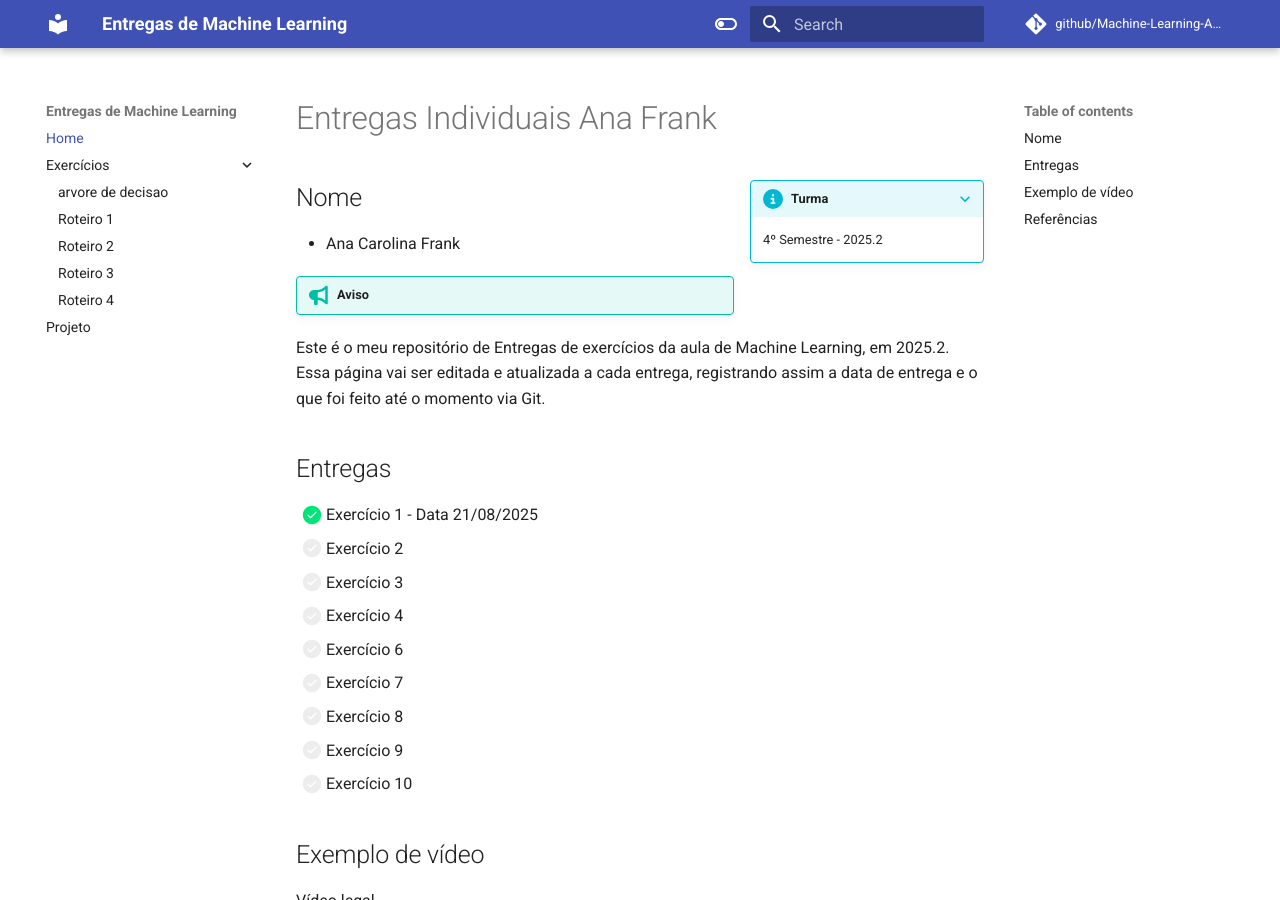
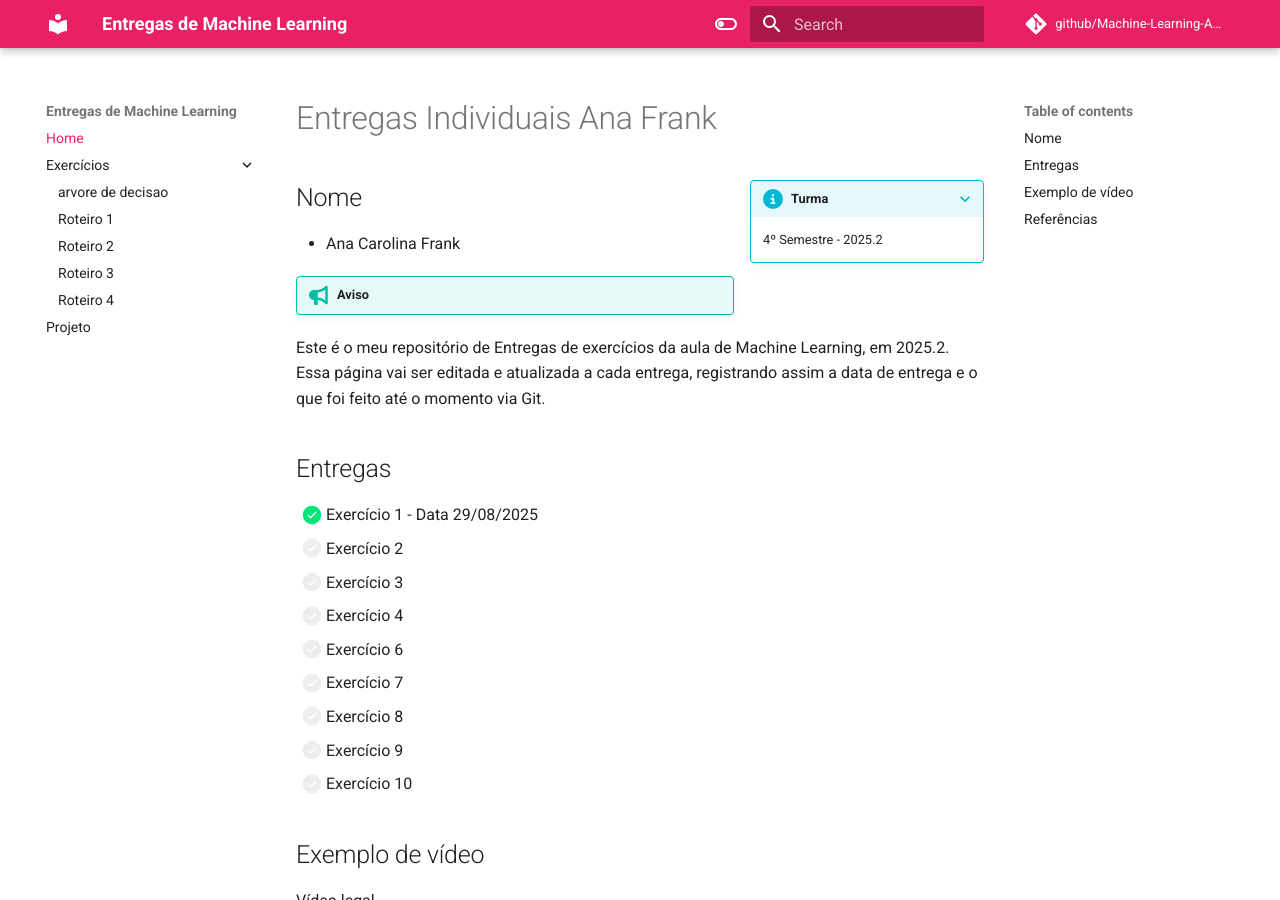
Before and after one commit to bligui/Machine-Learning-Ana, an MkDocs documentation site: the page built from docs/index.md, in a window 1280 px wide and 900 px high. Built offline with MkDocs 1.6.1 and Material for MkDocs 9.7.7, drawn with Linux system fonts in a browser that asks for light colours; comment, search, counter and statistics services are not loaded.

Commit message:
Alterar cores, YT, Algumas coisas

```diff
--- a/docs/index.md
+++ b/docs/index.md
@@ -19,7 +19,7 @@
 
 ## Entregas
 
-- [x] Exercício 1 - Data 21/08/2025
+- [x] Exercício 1 - Data 29/08/2025
 - [ ] Exercício 2
 - [ ] Exercício 3
 - [ ] Exercício 4
@@ -33,7 +33,7 @@
 
 Vídeo legal
 
-<iframe width="100%" height="470" src="https://www.youtube.com/watch?v=pQwJnio3rFk&list=RDpQwJnio3rFk&start_radio=1" allowfullscreen></iframe>
+<iframe width="100%" height="470" src="https://youtu.be/R2-yomhYAj4?list=RDR2-yomhYAj4" allowfullscreen></iframe>
 
 
 ## Referências
--- a/mkdocs.yml
+++ b/mkdocs.yml
@@ -7,35 +7,35 @@ repo_name: github/Machine-Learning-Ana
 theme:
   name: material
   palette:
-    # Light mode - Pêssego pastel
+    # Light mode
     - scheme: default
-      primary: "#FFDAB9"   # Pêssego pastel
-      accent: "#FFE5B4"    # Pêssego mais claro
+      primary: pink
+      accent: pink
       toggle:
         icon: material/toggle-switch-off-outline
         name: Switch to dark mode
 
-    # Automatic mode - Mesma paleta pêssego pastel
+    # Palette toggle for automatic mode
     - media: "(prefers-color-scheme)"
-      primary: "#FFDAB9"
-      accent: "#FFE5B4"
+      primary: pink
+      accent: pink
       toggle:
         icon: material/toggle-switch
         name: Switch to light mode
 
-    # Light mode explicit - Mesma paleta pêssego pastel
+    # Palette toggle for light mode
     - media: "(prefers-color-scheme: light)"
       scheme: default
-      primary: "#FFDAB9"
-      accent: "#FFE5B4"
+      primary: pink
+      accent: pink
       toggle:
         icon: material/toggle-switch-off-outline
         name: Switch to dark mode
 
-    # Dark mode - Pêssego suave adaptado para contraste
+    # Palette toggle for dark mode
     - media: "(prefers-color-scheme: dark)"
-      primary: "#FFBC9A"   # Pêssego um pouco mais profundo
-      accent: "#FFDAB9"    # Pêssego pastel
+      primary: pink
+      accent: pink
       scheme: slate
       toggle:
         icon: material/toggle-switch
@@ -52,6 +52,7 @@ theme:
     - navigation.tracking
     - navigation.expand
   icon:
+    # logo: assets/images/devops
     admonition:
       note: fontawesome/solid/note-sticky
       abstract: fontawesome/solid/book
```
Also changed, not shown: README.md (+3 -3 lines), docs/Arvore-decisao/main.md (+1 -1 lines).
